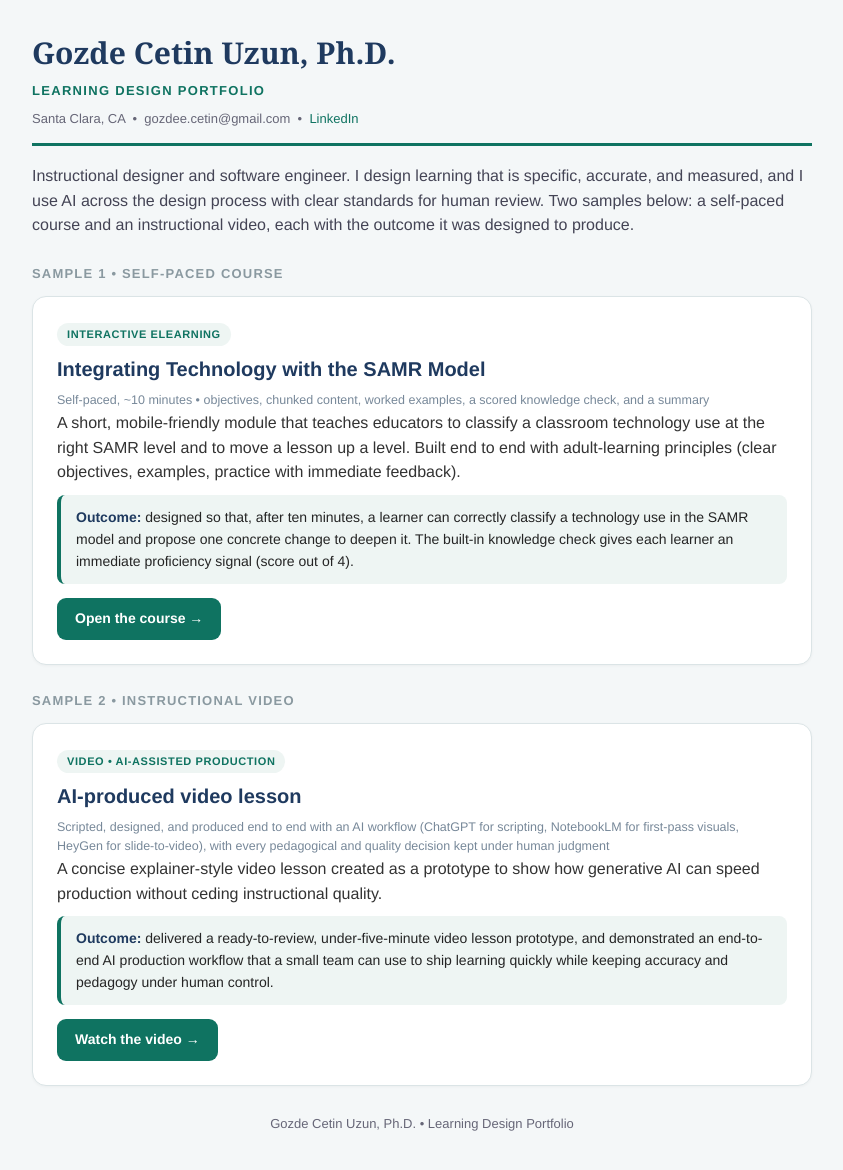
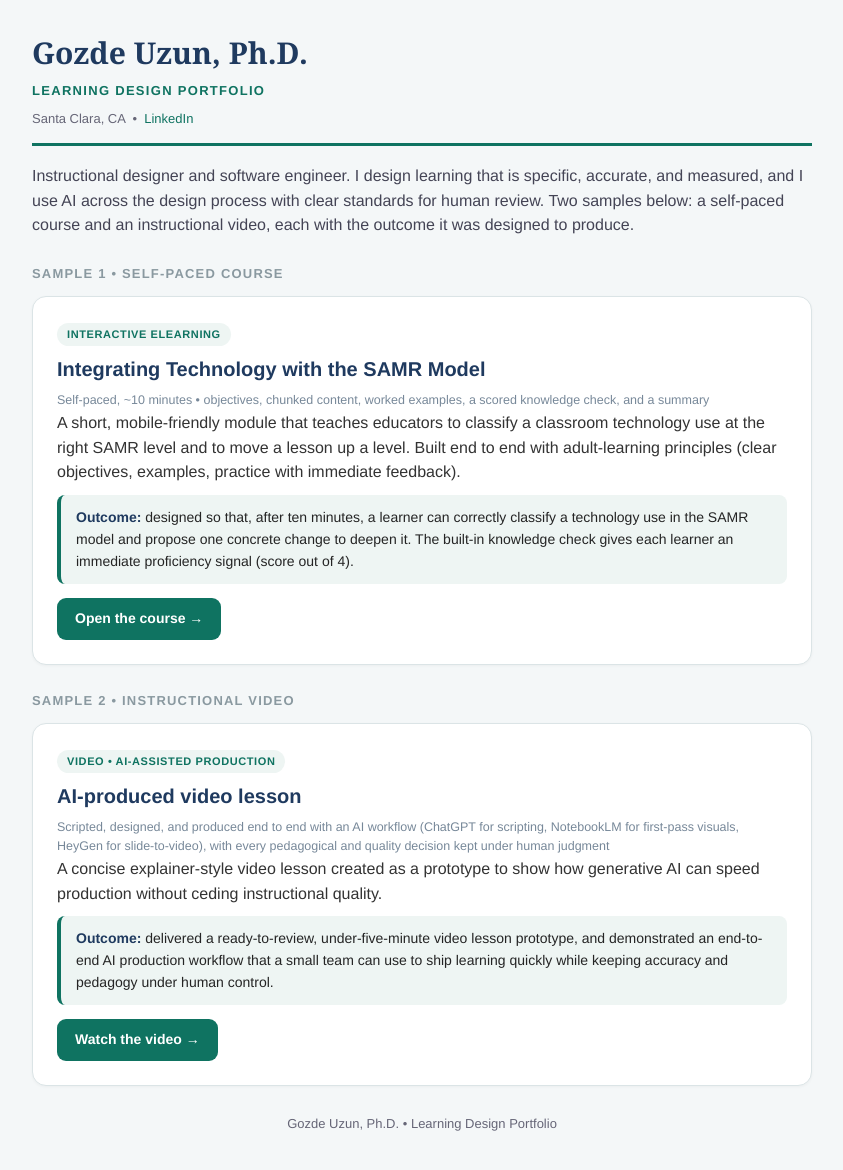
Before and after one commit to gozdecuzun-lab/portfolio, a plain HTML site: page index.html in a window 1280 px wide. Shown: the whole page, without its empty margins (218-1061 px from the left). Drawn offline with Linux system fonts and the light colour scheme.

Commit message:
Add files via upload

```diff
--- a/index.html
+++ b/index.html
@@ -3,7 +3,7 @@
 <head>
 <meta charset="UTF-8">
 <meta name="viewport" content="width=device-width, initial-scale=1">
-<title>Gozde Cetin Uzun, Ph.D. — Learning Design Portfolio</title>
+<title>Gozde Uzun, Ph.D. — Learning Design Portfolio</title>
 <style>
   :root{ --teal:#0f7361; --navy:#1f3a5f; --ink:#242424; --bg:#f4f7f8; --card:#fff; --line:#dbe4e6; }
   *{box-sizing:border-box;margin:0;padding:0}
@@ -30,9 +30,9 @@
 <body>
 <div class="wrap">
   <header>
-    <h1>Gozde Cetin Uzun, Ph.D.</h1>
+    <h1>Gozde Uzun, Ph.D.</h1>
     <div class="sub">Learning Design Portfolio</div>
-    <div class="contact">Santa Clara, CA &nbsp;•&nbsp; gozdee.cetin@gmail.com &nbsp;•&nbsp; <a href="https://www.linkedin.com/in/gozde-u-58792432b">LinkedIn</a></div>
+    <div class="contact">Santa Clara, CA &nbsp;•&nbsp; <a href="https://www.linkedin.com/in/gozde-u-58792432b">LinkedIn</a></div>
   </header>
 
   <p class="intro">Instructional designer and software engineer. I design learning that is specific, accurate, and measured, and I use AI across the design process with clear standards for human review. Two samples below: a self-paced course and an instructional video, each with the outcome it was designed to produce.</p>
@@ -57,7 +57,7 @@
     <a class="btn" href="https://drive.google.com/file/d/1femseT0NXipxupxGoA0EJdcrS_5qZmhG/view?usp=sharing" target="_blank" rel="noopener">Watch the video &rarr;</a>
   </div>
 
-  <footer>Gozde Cetin Uzun, Ph.D. &bull; Learning Design Portfolio</footer>
+  <footer>Gozde Uzun, Ph.D. &bull; Learning Design Portfolio</footer>
 </div>
 </body>
 </html>
```
Also changed, not shown: course.html (+1 -1 lines).
